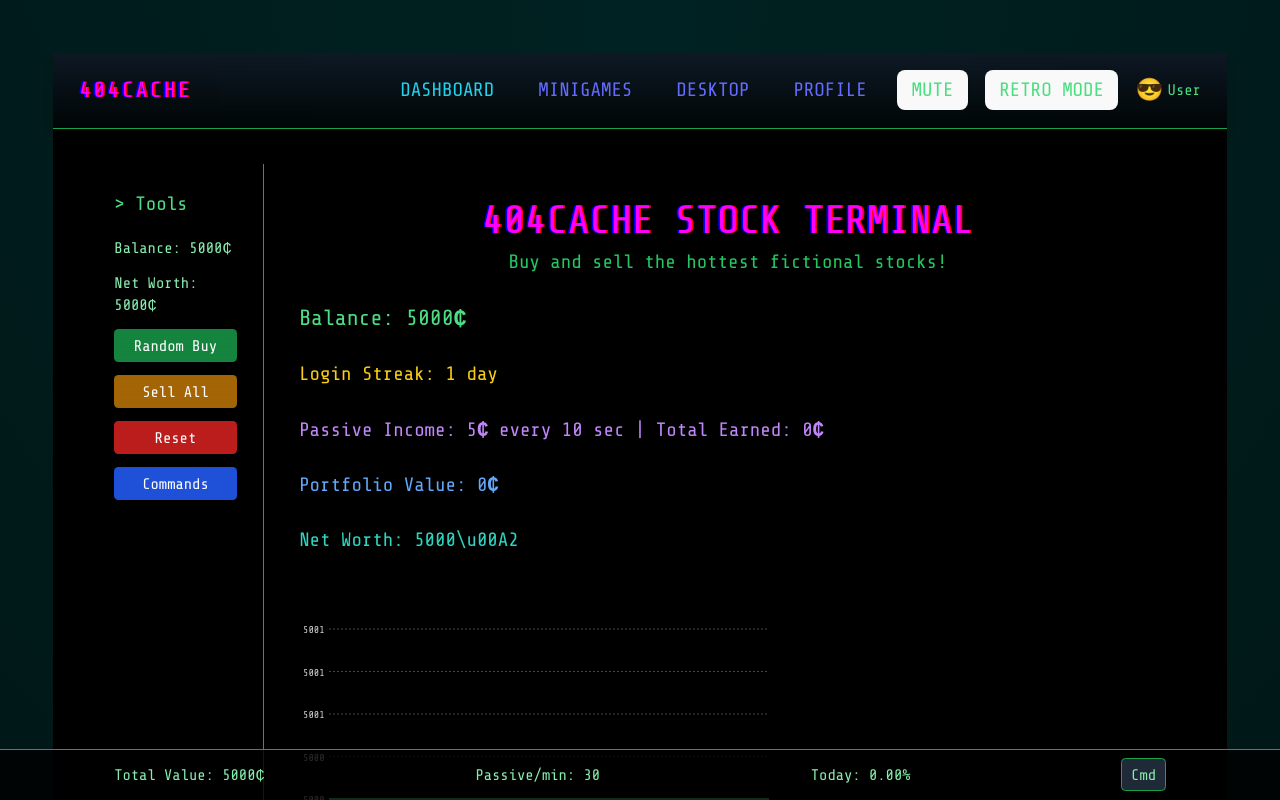
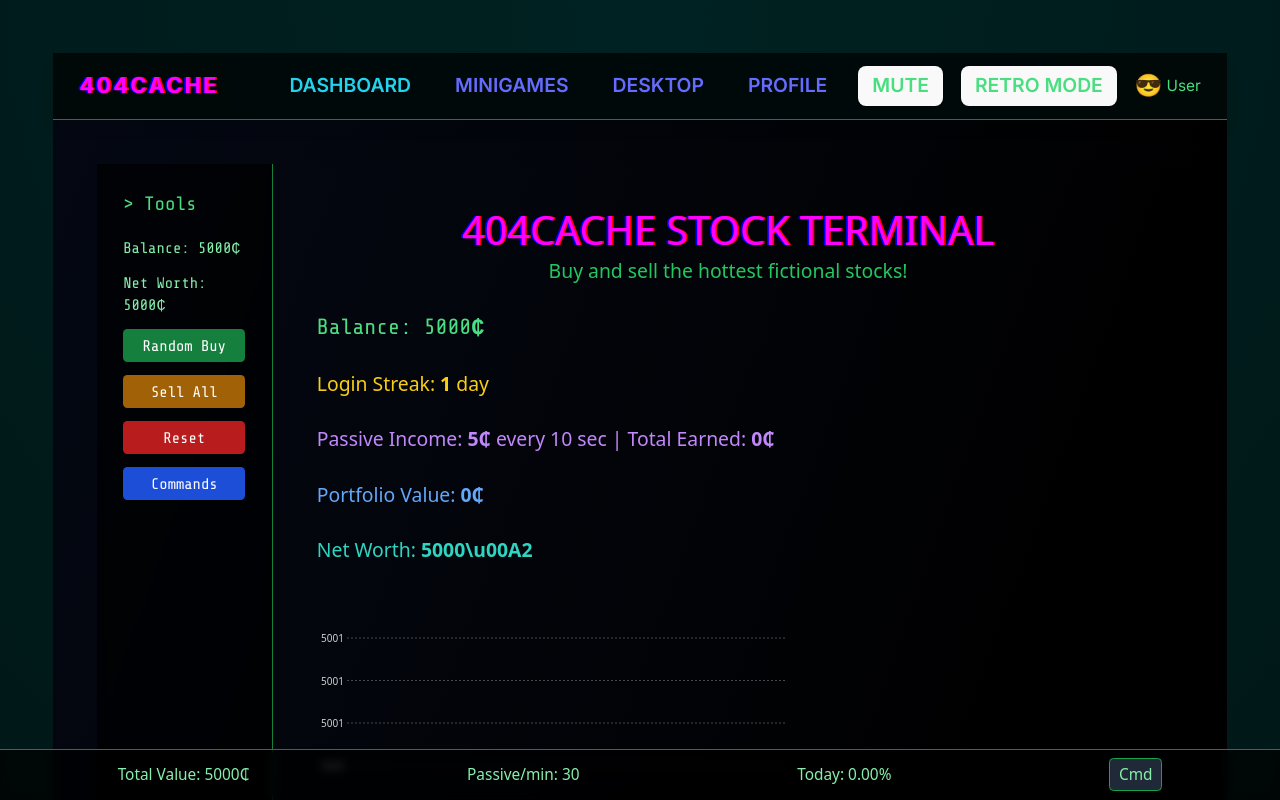
Before and after one commit to uxillary/404cache, a React (Vite) app: page / in a window 1280 px wide. Shown: the top 800 px of the page. Built offline with nearby package versions, Linux system fonts and the light colour scheme; the HTML template or start-up script is replaced by a standard one.

Commit message:
refine ui styling

```diff
--- a/index.html
+++ b/index.html
@@ -8,7 +8,7 @@
     <link rel="preconnect" href="https://fonts.googleapis.com" />
     <link rel="preconnect" href="https://fonts.gstatic.com" crossorigin />
     <link
-      href="https://fonts.googleapis.com/css2?family=Share+Tech+Mono&display=swap"
+      href="https://fonts.googleapis.com/css2?family=Inter:wght@400;600;700&family=Share+Tech+Mono&display=swap"
       rel="stylesheet"
     />
   </head>
--- a/src/components/CommandSidebar.jsx
+++ b/src/components/CommandSidebar.jsx
@@ -10,7 +10,7 @@ function CommandSidebar({ onCommand, onClose }) {
   };
 
   return (
-    <div className="fixed inset-y-0 right-0 w-60 bg-black border-l border-green-600 p-4 z-30">
+    <div className="fixed inset-y-0 right-0 w-60 bg-black/80 backdrop-blur-sm border-l border-green-700 p-4 z-30">
       <div className="flex justify-between mb-2 text-green-400">
         <span>Commands</span>
         <button onClick={onClose} className="text-red-400">X</button>
--- a/src/components/Footer.jsx
+++ b/src/components/Footer.jsx
@@ -1,6 +1,6 @@
 function Footer({ onReset }) {
   return (
-    <footer className="mt-8 text-center text-green-500 text-sm">
+    <footer className="mt-8 text-center text-green-500 text-sm bg-black/60 backdrop-blur-sm p-4 rounded">
       © 2025 404Cache. All trades are fictional.
       {onReset && (
         <div className="mt-2">
--- a/src/components/Layout.jsx
+++ b/src/components/Layout.jsx
@@ -4,9 +4,9 @@ function Layout({ children, sidebar }) {
   const [showMobileSidebar, setShowMobileSidebar] = useState(false)
 
   return (
-    <div className="min-h-screen flex bg-black text-green-300 font-mono crt-effect">
+    <div className="min-h-screen flex bg-gradient-to-br from-gray-950 via-black to-black text-green-300 font-sans crt-effect shadow-inner">
       {sidebar && React.cloneElement(sidebar, { className: `${sidebar.props.className ?? ''} hidden lg:block` })}
-      <div className="flex-1 p-4 md:p-8">
+      <div className="flex-1 p-6 md:p-10">
         <div className="max-w-5xl mx-auto">{children}</div>
       </div>
       {sidebar && (
@@ -19,7 +19,7 @@ function Layout({ children, sidebar }) {
           </button>
           {showMobileSidebar && (
             <div className="lg:hidden fixed inset-0 z-30 flex">
-              <div className="w-40 bg-black/90 border-r border-green-600 p-4 overflow-y-auto">
+              <div className="w-40 bg-black/80 backdrop-blur-sm border-r border-green-700 p-4 overflow-y-auto">
                 <button
                   onClick={() => setShowMobileSidebar(false)}
                   className="mb-4 bg-red-700 hover:bg-red-900 text-white px-2 py-1 rounded w-full"
@@ -28,7 +28,10 @@ function Layout({ children, sidebar }) {
                 </button>
                 {React.cloneElement(sidebar, { className: sidebar.props.className ?? '' })}
               </div>
-              <div className="flex-1 bg-black/70" onClick={() => setShowMobileSidebar(false)} />
+              <div
+                className="flex-1 bg-black/70 backdrop-blur-sm"
+                onClick={() => setShowMobileSidebar(false)}
+              />
             </div>
           )}
         </>
--- a/src/components/PortfolioSummaryBar.jsx
+++ b/src/components/PortfolioSummaryBar.jsx
@@ -1,6 +1,6 @@
 function PortfolioSummaryBar({ value, passiveRate, changePct, onCmdToggle }) {
   return (
-    <div className="fixed bottom-0 inset-x-0 bg-black/80 text-green-300 border-t border-green-600 flex justify-around items-center p-2 text-sm z-20">
+    <div className="fixed bottom-0 inset-x-0 bg-black/70 backdrop-blur-sm text-green-300 border-t border-green-700 flex justify-around items-center p-2 text-sm z-20">
       <div>Total Value: {value}₵</div>
       <div>Passive/min: {passiveRate}</div>
       <div>Today: {changePct}%</div>
--- a/src/components/Sidebar.jsx
+++ b/src/components/Sidebar.jsx
@@ -2,7 +2,7 @@ import React from 'react'
 
 function Sidebar({ balance, netWorth, onRandomBuy, onSellAll, onReset, onShowCommands, className = '' }) {
   return (
-    <aside className={`w-40 bg-black/80 border-r border-green-600 p-6 font-mono text-green-300 ${className}`}>
+    <aside className={`w-40 bg-black/70 backdrop-blur-sm border-r border-green-700 p-6 font-mono text-green-300 ${className}`}>
       <h2 className="text-green-400 mb-4">&gt; Tools</h2>
       <div className="space-y-3 text-sm">
         <div>Balance: {balance}₵</div>
--- a/src/components/ToastContainer.jsx
+++ b/src/components/ToastContainer.jsx
@@ -6,7 +6,7 @@ function ToastContainer() {
       position="bottom-left"
       hideProgressBar
       newestOnTop
-      toastClassName="bg-black text-lime-400 border border-green-500 shadow-md px-3 py-2 font-mono"
+      toastClassName="bg-black/80 backdrop-blur-sm text-lime-400 border border-green-500 shadow-md px-3 py-2 font-mono"
       bodyClassName="flex items-center gap-2"
     />
   );
--- a/src/components/TopNav.jsx
+++ b/src/components/TopNav.jsx
@@ -10,7 +10,7 @@ function TopNav() {
   const avatar = getItem('profileAvatar') || '😎';
 
   return (
-    <nav className="sticky top-0 z-10 flex justify-between items-center px-6 py-4 bg-gradient-to-b from-gray-900/80 to-black/80 backdrop-blur-md text-green-400 border-b border-green-600 shadow-lg">
+    <nav className="sticky top-0 z-20 flex justify-between items-center px-6 py-3 bg-black/70 backdrop-blur-sm text-green-400 border-b border-green-700 shadow-lg">
       <NavLink to="/" className="text-pink-400 glitch text-xl font-bold tracking-widest">
         404CACHE
       </NavLink>
--- a/src/index.css
+++ b/src/index.css
@@ -17,7 +17,7 @@ body,
   min-height: 100%;
   background-image: radial-gradient(circle at 50% 0px, rgb(0, 34, 34), rgb(0, 0, 0));
   color: #0ff;
-  font-family: 'Share Tech Mono', monospace;
+  font-family: var(--font-family);
 }
 
 body {
@@ -27,7 +27,7 @@ body {
 }
 
 :root {
-  font-family: system-ui, Avenir, Helvetica, Arial, sans-serif;
+  font-family: 'Inter', sans-serif;
   line-height: 1.5;
   font-weight: 400;
 
@@ -99,7 +99,7 @@ button:focus-visible {
 :root {
   --bg-color: radial-gradient(circle at 50% 0px, rgb(0, 34, 34), rgb(0, 0, 0));
   --text-color: #0ff;
-  --font-family: 'Share Tech Mono', monospace;
+  --font-family: 'Inter', sans-serif;
 }
 
 .terminal-mode {
```
